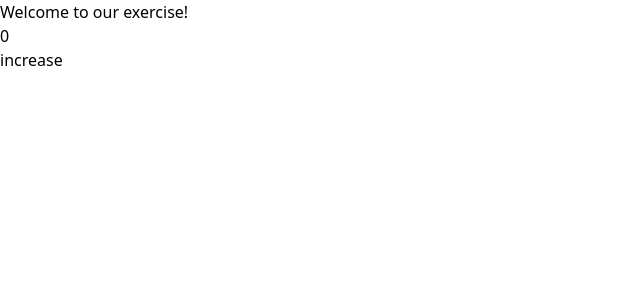
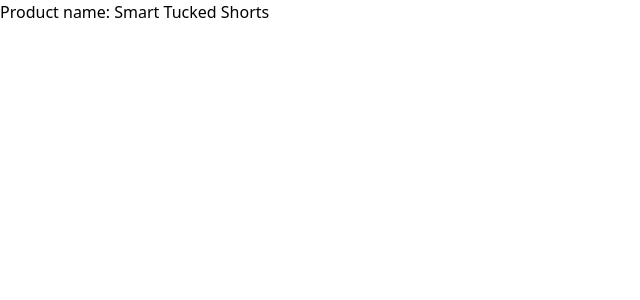
Before and after one commit to warinthornS/fashionstore-exercise, a Next.js app: page / in a window 1280 px wide. Shown: the top 300 px of the page, without its empty margins (0-640 px from the left). Built offline with nearby package versions, Linux system fonts and the light colour scheme.

Commit message:
add component exercise

```diff
--- /dev/null
+++ b/src/components/ListRender.tsx
@@ -0,0 +1,12 @@
+const ListRender = () => {
+  const products = ["Loose Cropped Jeans (Damaged)", "Smart Tucked Shorts"];
+  return (
+    <ul>
+      {products.map((name) => (
+        <li key={name}>{name}</li>
+      ))}
+    </ul>
+  );
+};
+
+export default ListRender;
--- /dev/null
+++ b/src/components/ObjectRender.tsx
@@ -0,0 +1,14 @@
+const ObjectRender = () => {
+  const product = {
+    name: "Smart Tucked Shorts",
+    price: 20,
+  };
+  return (
+    <div>
+      <h1>Product: {product.name}</h1>
+      <p>${product.price}</p>
+    </div>
+  );
+};
+
+export default ObjectRender;
--- /dev/null
+++ b/src/components/PrimitiveRender.tsx
@@ -0,0 +1,6 @@
+const PrimitiveRender = () => {
+  const title = "Smart Tucked Shorts";
+  return <h1>Product name: {title}</h1>;
+};
+
+export default PrimitiveRender;
--- a/src/pages/index.tsx
+++ b/src/pages/index.tsx
@@ -1,12 +1,11 @@
-import { useState } from "react";
+import PrimitiveRender from "@/components/PrimitiveRender";
+import ListRender from "@/components/ListRender";
+import ObjectRender from "@/components/ObjectRender";
 
 export default function Home() {
-  const [counter, setCounter] = useState(0);
   return (
-    <main>
-      <h1>Welcome to our exercise!</h1>
-      <p data-testid="counter">{counter}</p>
-      <button onClick={() => setCounter(counter + 1)}>increase</button>
-    </main>
+    <PrimitiveRender />
+    // <ListRender />
+    // <ObjectRender />
   );
 }
```
Also changed, not shown: 1 other file (tests, documents, lock files or other folders).
